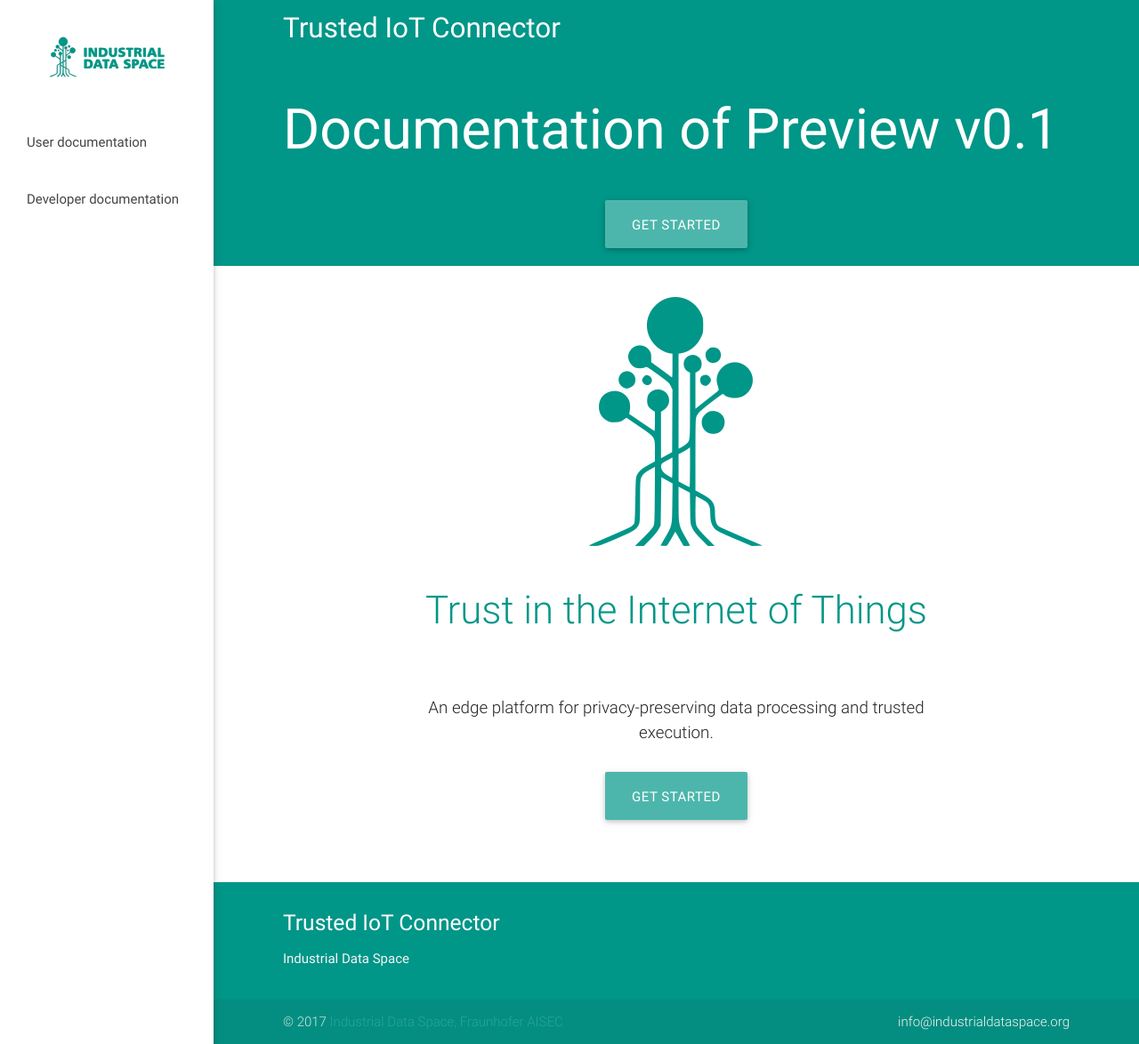
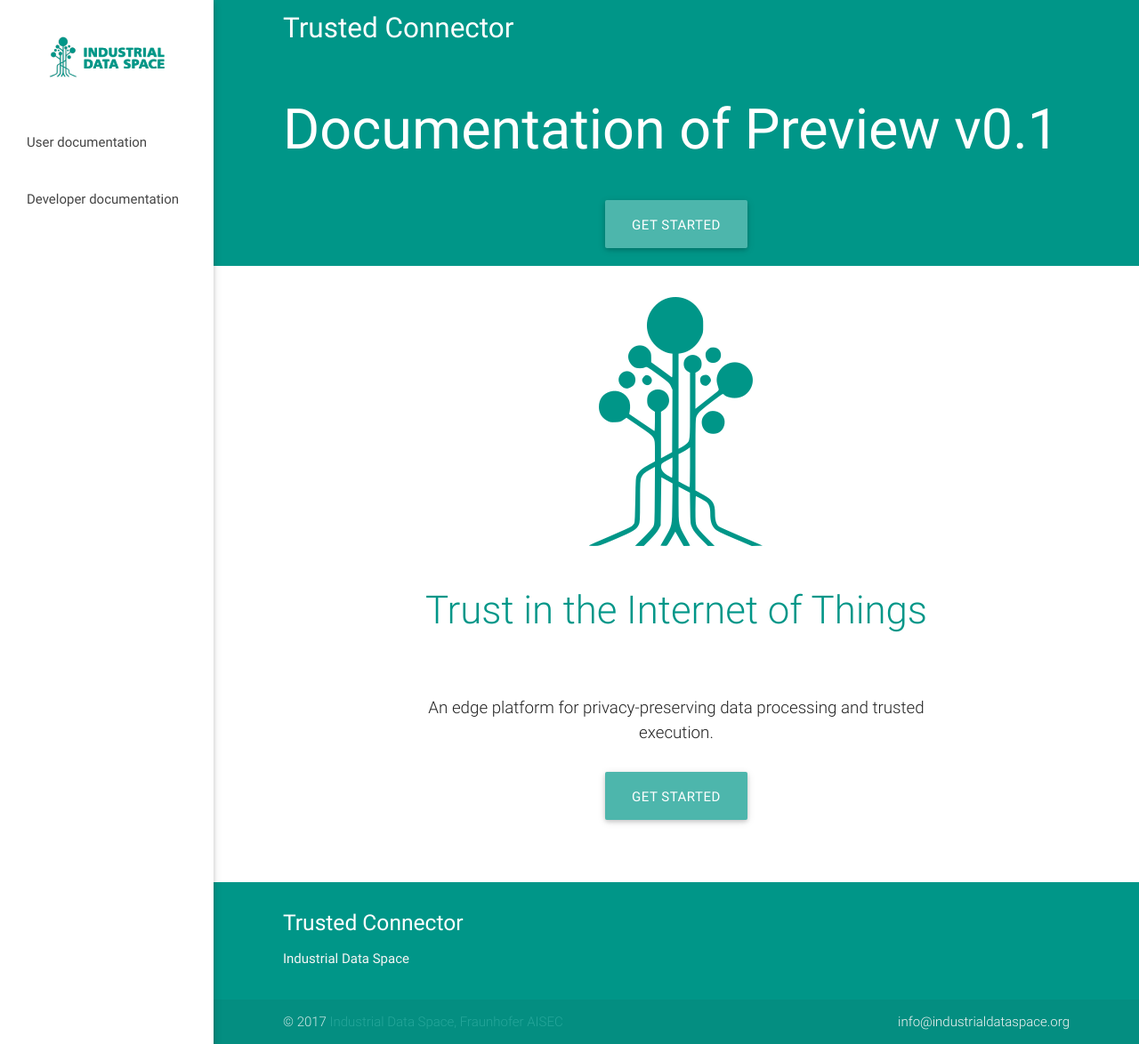
Before and after one commit to industrial-data-space/trusted-connector-documentation, a Jekyll site: the page built from docs/index.md, in a window 1280 px wide and 1174 px high. Shown: the whole window at 89% size. Built offline with Jekyll 4.4.1, drawn with Linux system fonts in a browser that asks for light colours.

Commit message:
renamed to trusted connector to be compliant with IDS and HMI wording

```diff
--- a/docs/_config.yml
+++ b/docs/_config.yml
@@ -7,7 +7,7 @@
 
 #####################
 # Site configs
-title: Trusted IoT Connector
+title: Trusted Connector
 owner:
   name: Industrial Data Space, Fraunhofer AISEC
   link: http://www.industrialdataspace.org
```
Also changed, not shown: README.md.
